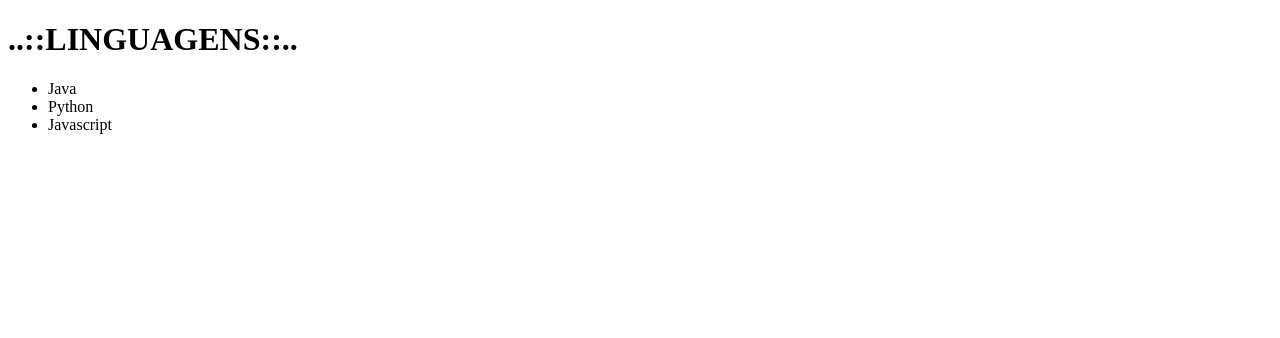
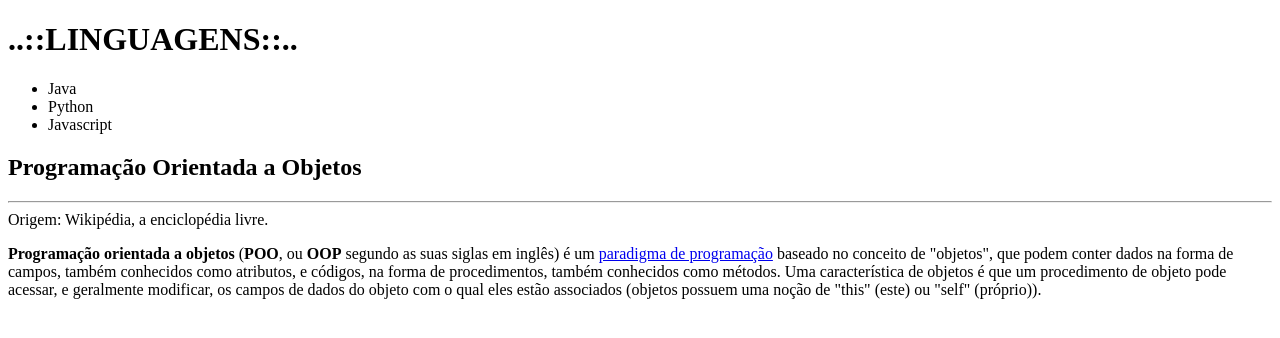
Before and after one commit to alecarlosjesus/exemplo-vj, a plain HTML site: page index.html in a window 1280 px wide. Drawn offline with Linux system fonts and the light colour scheme.

Commit message:
Conteudo do wikipedia adicionado.

```diff
--- a/index.html
+++ b/index.html
@@ -19,7 +19,14 @@
 		</nav>
 	</header>
 
-
+	<section>
+		<h2>Programação Orientada a Objetos</h2>
+		<hr>
+		<span>Origem: Wikipédia, a enciclopédia livre.</span>
+		<p>
+			<b>Programação orientada a objetos</b> (<strong>POO</strong>, ou <b>OOP</b> segundo as suas siglas em inglês) é um <a href="https://pt.wikipedia.org/wiki/Paradigma_de_programação" target="_blank">paradigma de programação</a> baseado no conceito de "objetos", que podem conter dados na forma de campos, também conhecidos como atributos, e códigos, na forma de procedimentos, também conhecidos como métodos. Uma característica de objetos é que um procedimento de objeto pode acessar, e geralmente modificar, os campos de dados do objeto com o qual eles estão associados (objetos possuem uma noção de "this" (este) ou "self" (próprio)).
+		</p>
+	</section>
 
 </body>
 </html>
```
